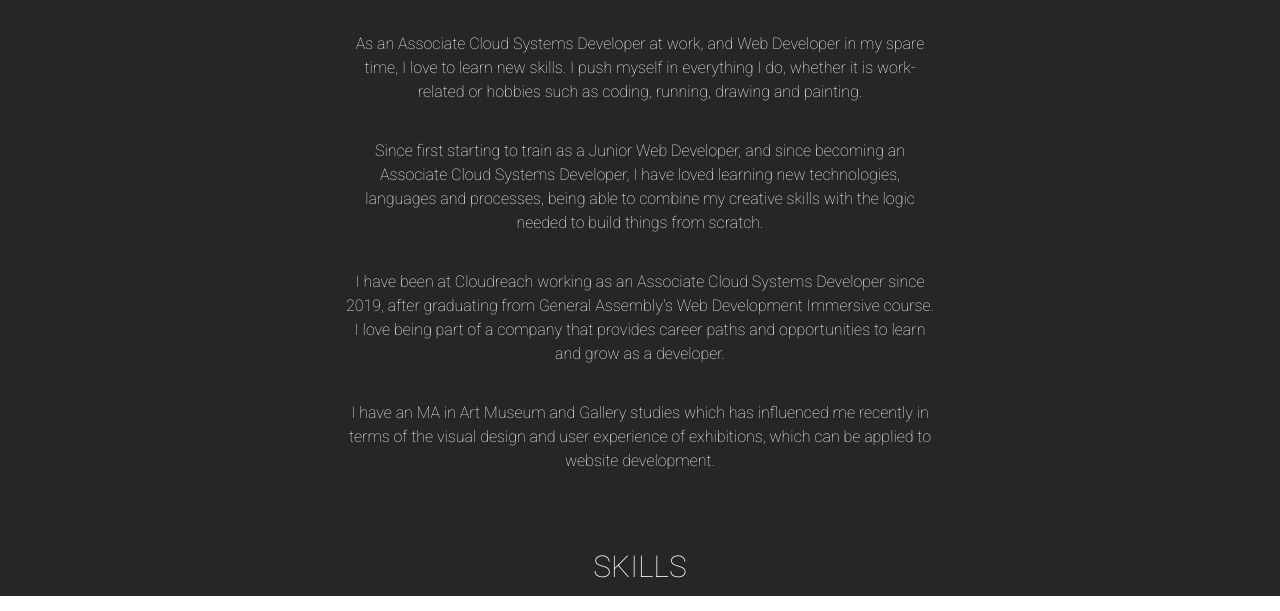
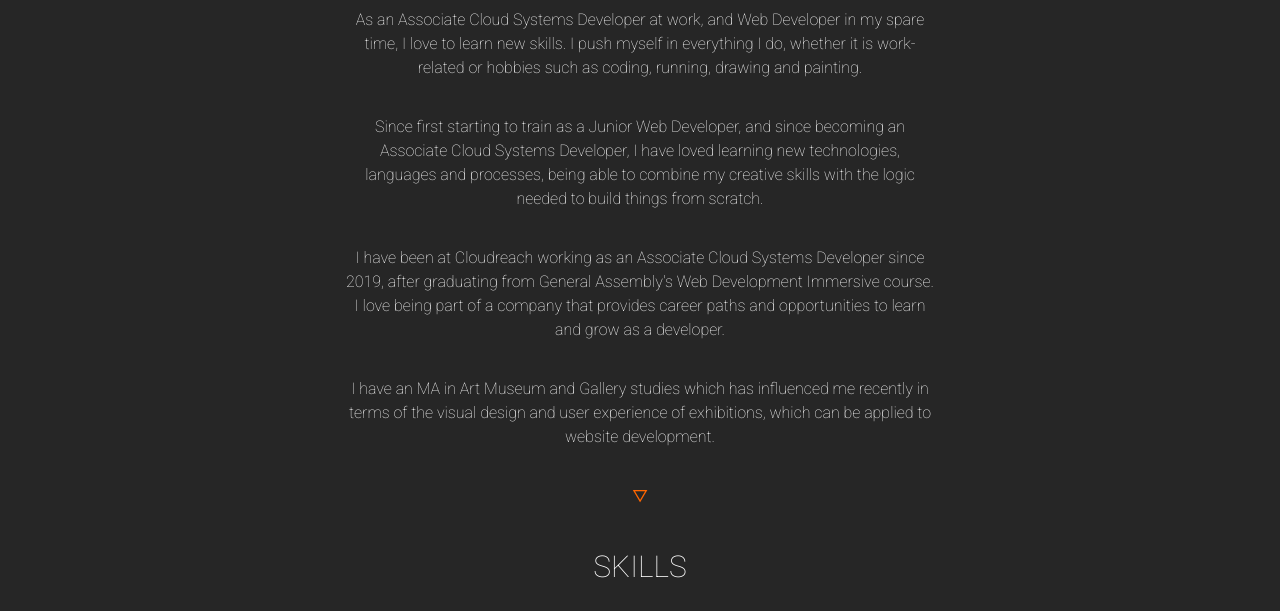
Before and after one commit to lozlette/Lauren-Bell-Personal-Portfolio, a website: page index.html in a window 1280 px wide. Shown: the part 1777-2388 px from the top of the page. Drawn offline with nearby package versions, Linux system fonts and the light colour scheme.

Commit message:
downward arrow added to about section with a link to skills section

```diff
--- a/index.html
+++ b/index.html
@@ -76,6 +76,9 @@
             <p class="bio">
               I have an MA in Art Museum and Gallery studies which has influenced me recently in terms of the visual design and user experience of exhibitions, which can be applied to website development.
             </p>
+            <h3 id="heroSubtitle2">
+              <a href="#skills">▽</a>
+            </h3>
           </div>
           <div class="column is-one-quarter">
             <h1 class="title2 right">London | Essex</h1>
@@ -83,7 +86,7 @@
         </div>
     </section>
     <section class="section title" id="sectionPadding">
-      <h1 class="title1" id="about">
+      <h1 class="title1" id="skills">
         SKILLS
       </h1>
     </section>
--- a/style.css
+++ b/style.css
@@ -347,6 +347,7 @@ a.navbar-item {
 
 #sectionPadding.section {
   padding: 12px 0 12px 0;
+  margin-bottom: 0px;
 }
 
 .section.title {
```
